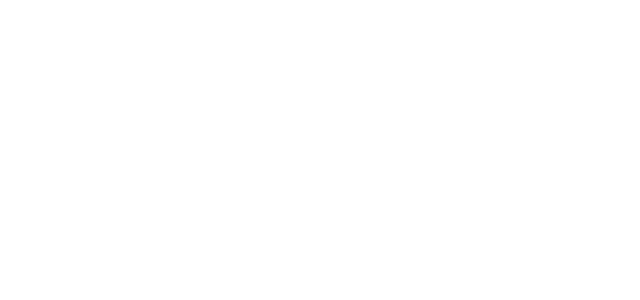
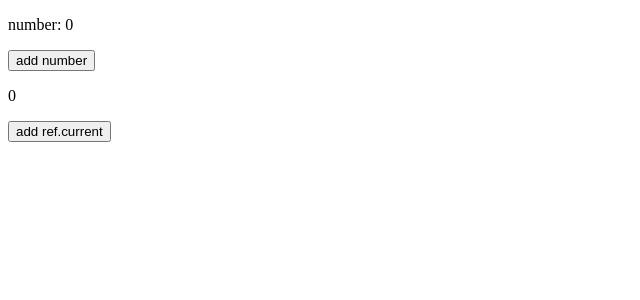
Before and after one commit to windyKite/react-hooks-demo, a React (Create React App) app: page /useRef in a window 1280 px wide. Shown: the top 300 px of the page, without its empty margins (0-640 px from the left). Built offline with nearby package versions, Linux system fonts and the light colour scheme.

Commit message:
feat: add useRefDemo

```diff
--- /dev/null
+++ b/src/hooks/useRef/useRef.tsx
@@ -0,0 +1,26 @@
+import React, { useState, useRef } from 'react'
+
+const UseRef = () => {
+  const [number,setNumber] = useState(0)
+  const ref = useRef(0)
+
+  console.log('ref')
+  console.log(ref)
+
+  const addRef = () => {
+    ref.current += 1
+  }
+
+  return (
+    <div>
+      <p>number: {number}</p>
+      <button onClick={()=>{
+        setNumber(number + 1)
+      }}>add number</button>
+      <p>{ref.current}</p>
+      <button onClick={addRef}>add ref.current</button> { /** addRef 对 ref.current 的操作并不会触发渲染 */}
+    </div>
+  )
+}
+
+export default UseRef
--- a/src/routers/routes.ts
+++ b/src/routers/routes.ts
@@ -7,6 +7,7 @@
 import UseContextDemo from '../hooks/useContext/useContext'
 import UseEffectDemo from '../hooks/useEffect/useEffect'
 import UseMemoDemo from '../hooks/useMemo/useMemo'
+import UseRef from '../hooks/useRef/useRef'
 
 const routers = [
   {
@@ -44,6 +45,10 @@
   {
     path: '/useMemo',
     component: UseMemoDemo,
+  },
+  {
+    path: '/useRef',
+    component: UseRef,
   }
 ]
 
```
